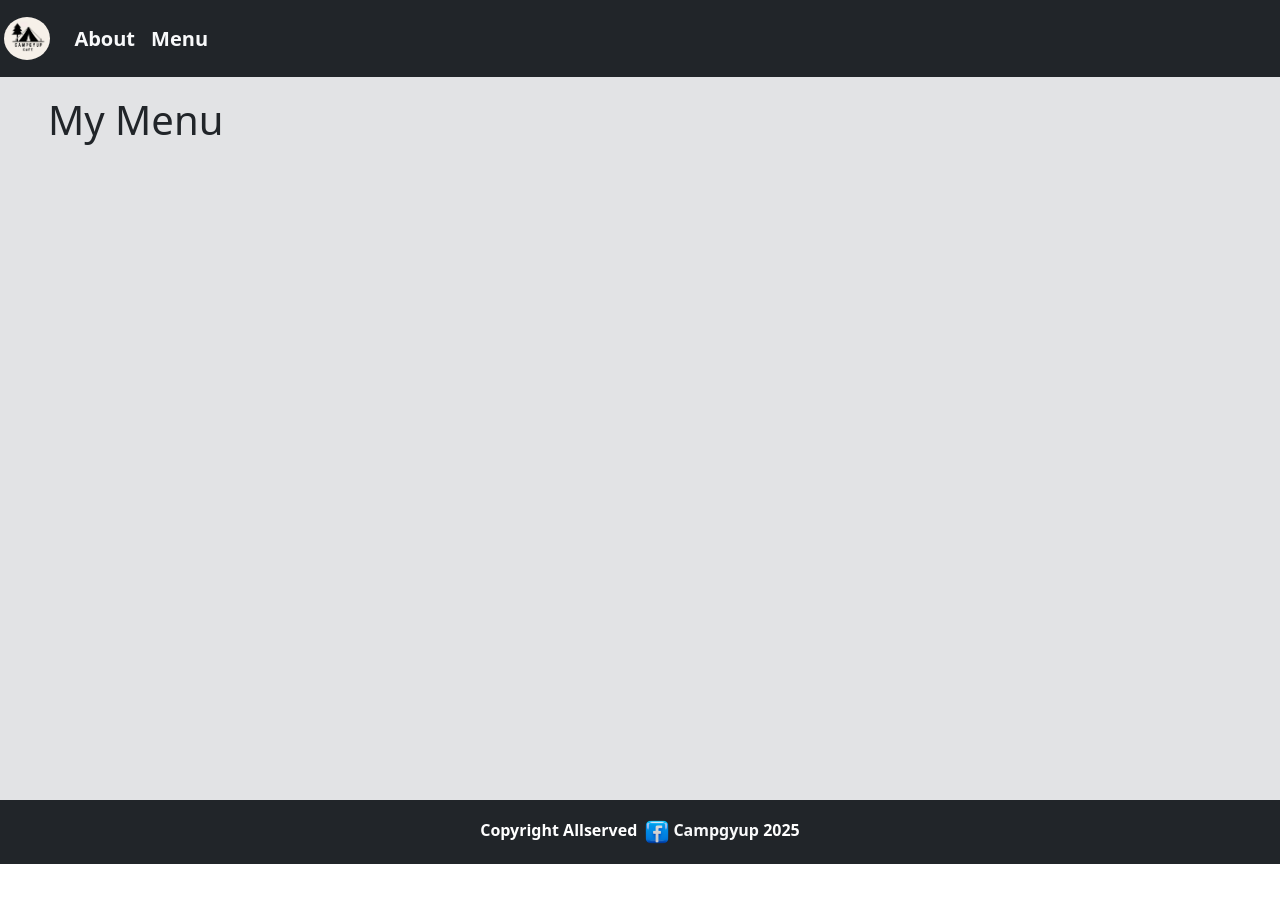
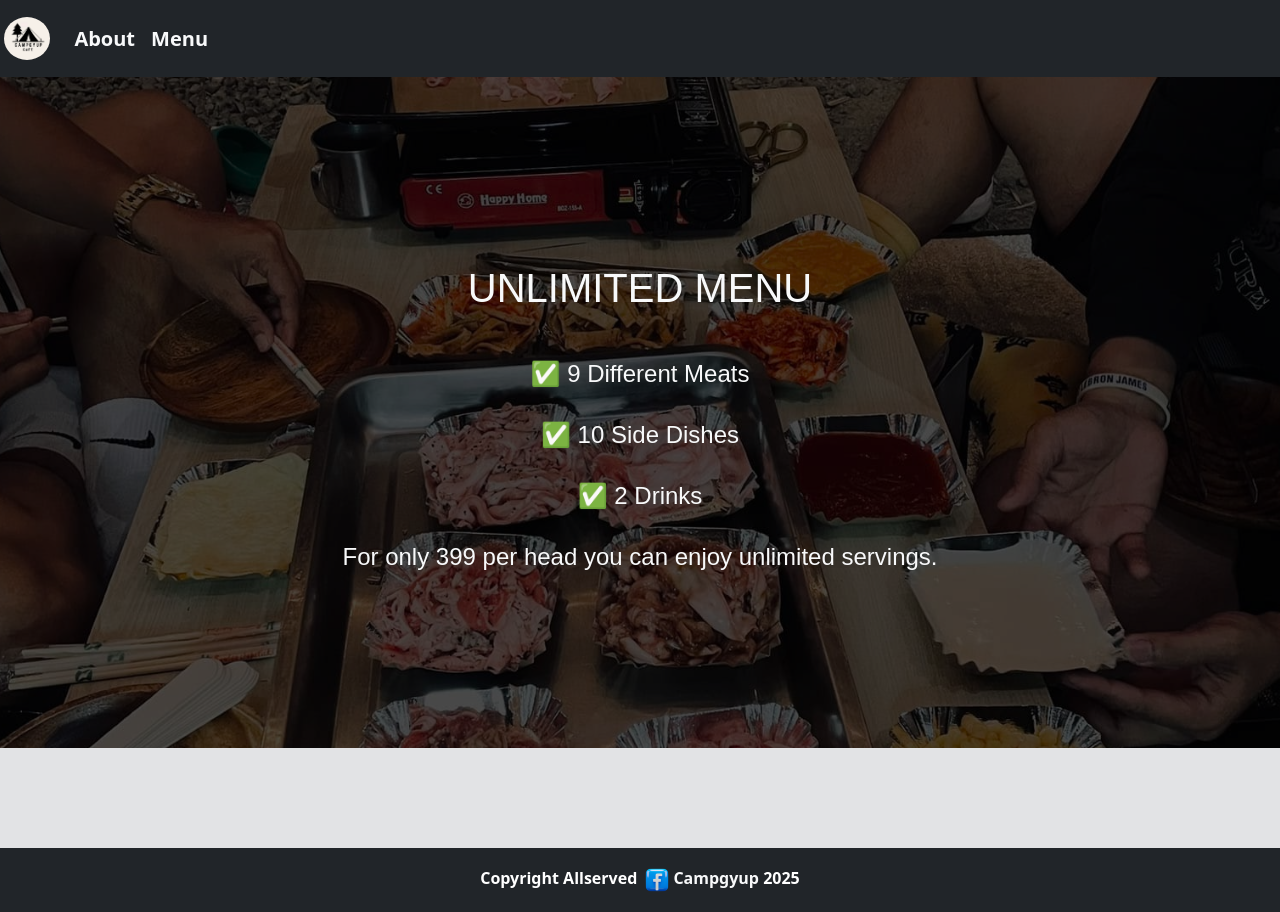
Before and after one commit to dev-teng/capstone, a React (Vite) app: page /menu in a window 1280 px wide. Before the commit the page ends 864 px from the top, so only its background shows below. Built offline with nearby package versions, Linux system fonts and the light colour scheme.

Commit message:
finished front row of the menu

```diff
--- a/src/About.jsx
+++ b/src/About.jsx
@@ -47,7 +47,7 @@ function About() {
       <div className="text-center p-3 bg-dark text-white fw-bold fs-4 mb-3">Location</div>
       <div className="row g-0 mb-3">
         <div className="col-md-6">
-          <h5 className="m-5 lh-base text-center pt-5">Here's the translation of the landmark instruction for non-Waze users:
+          <h5 className="m-5 lh-base text-center pt-5 location">Here's the translation of the landmark instruction for non-Waze users:
               Upon reaching the corner of Kubo sa Halamanan, go straight ahead to the
               end, then turn right. You'll see it there and for Non waze or google map use this map.
               This is also the <a className="link-underline link-underline-opacity-0" href="https://www.waze.com/live-map/directions?to=ll.13.971584%2C121.163342">Waze link</a> and
--- a/src/Header.css
+++ b/src/Header.css
@@ -62,6 +62,30 @@
   background-color: #777777;
 }
 
-.grill-chill, .campgyup {
+/* */
+.grill-chill, .campgyup, .location, .menus {
   font-family: sans-serif;
 }
+
+/* */
+.menus {
+  background-image: url(./images/menus.jpg);
+  background-size: cover;
+  background-position: center;
+  position: relative;
+  z-index: 1;
+  height: 700px;
+}
+
+.menus::after {
+  content:"";
+    position: absolute;
+    left: 0;
+    top: 0;
+    height: 100%;
+    width: 100%;
+    background-color: black;
+    opacity: .7;
+    z-index: -1;
+
+}
--- a/src/Menu.jsx
+++ b/src/Menu.jsx
@@ -1,7 +1,19 @@
+import "./Header.css";
 function Menu () {
   return (
-    <div className="bg-secondary-subtle d-flex flex-column min-vh-100">
-          <h1 className="mt-5 p-5">My Menu</h1>
+    <div className="bg-secondary-subtle d-flex flex-column min-vh-100 mt-5">
+          <div className="row menus">
+            <div className="col-md-12 text-center d-flex flex-column justify-content-center">
+              <h1 className="m-5 text-light d-1">UNLIMITED MENU</h1>
+              <h4 className="text-light">✅ 9 Different Meats</h4>
+              <br />
+              <h4 className="text-light">✅ 10 Side Dishes</h4>
+              <br />
+              <h4 className="text-light">✅ 2 Drinks</h4>
+              <br />
+              <h4 className="text-light">For only 399 per head you can enjoy unlimited servings.</h4>
+            </div>
+          </div>
 
     </div>
   )
```
Also changed, not shown: src/images/menus.jpg (added).
